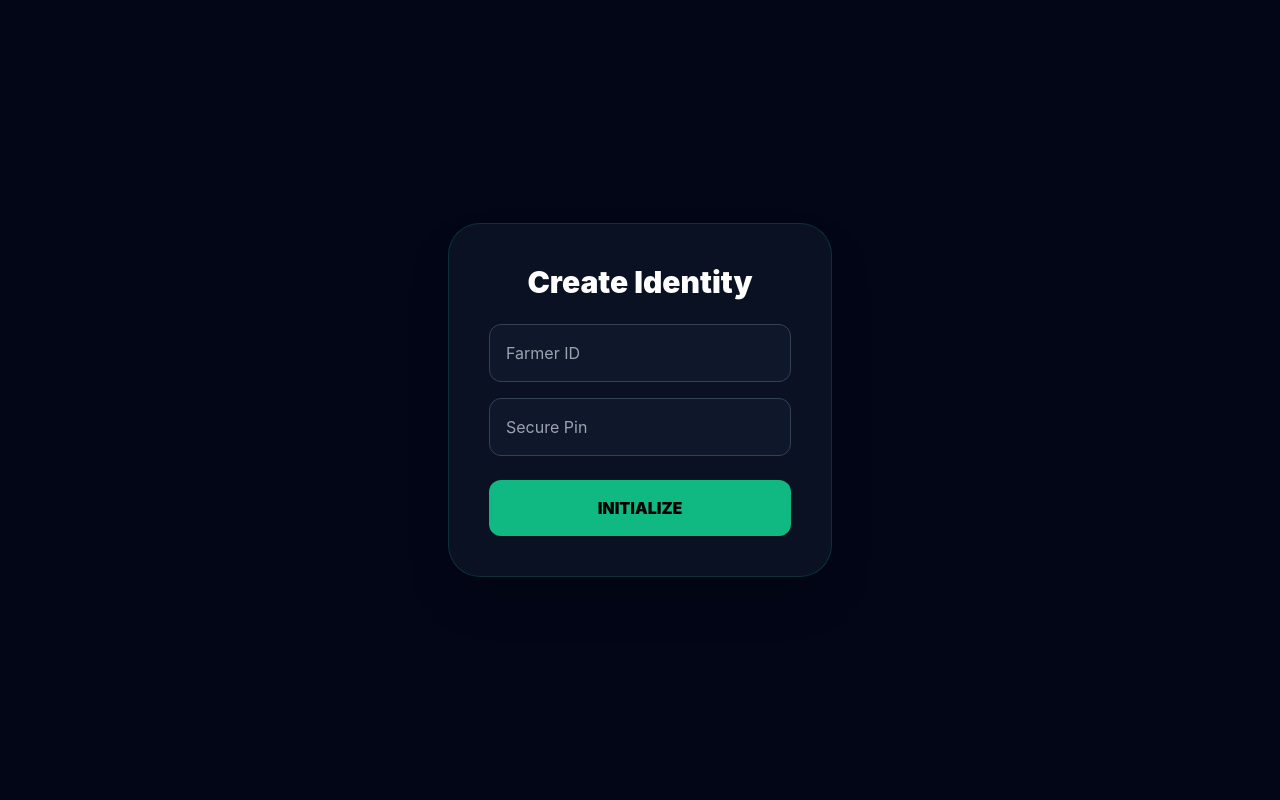
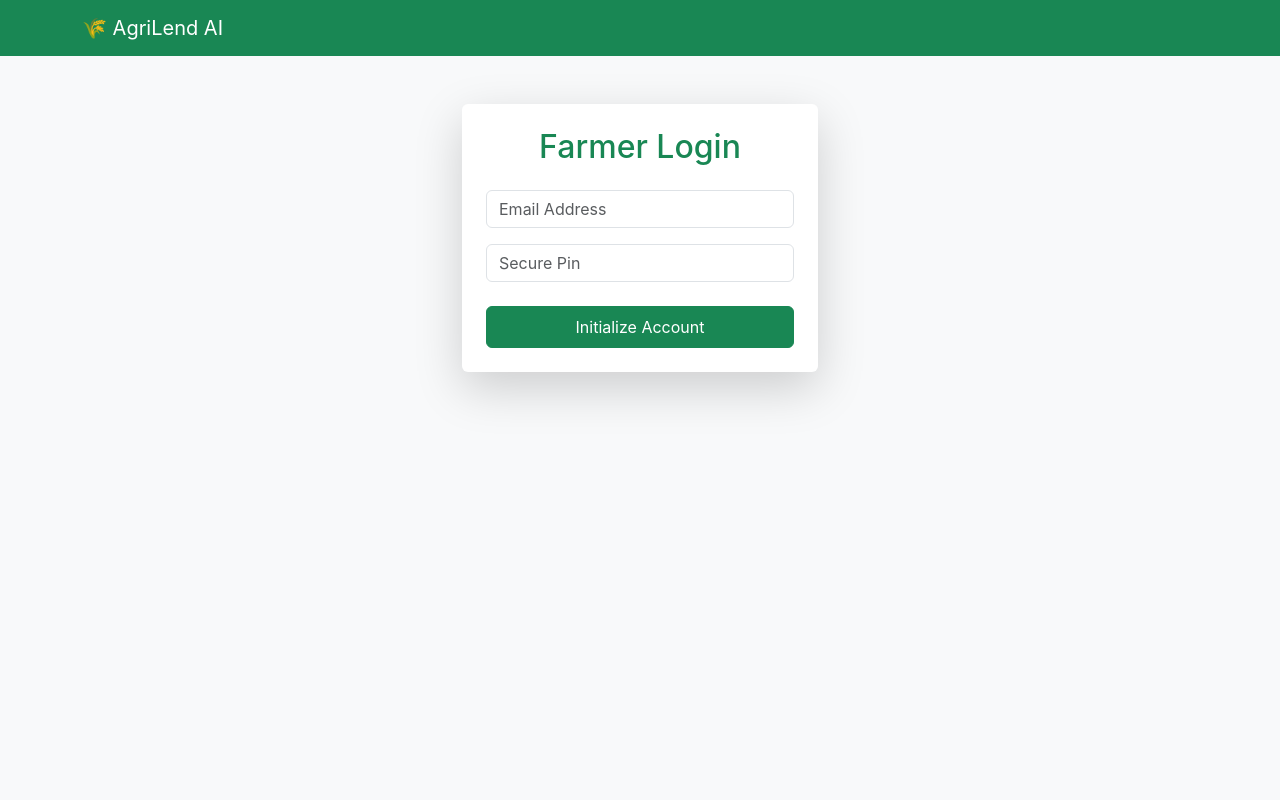
Before and after one commit to TM1476/AgriFin, a Flask app: page /register in a window 1280 px wide. Run offline with Flask 3, Linux system fonts and the light colour scheme; some libraries are stand-ins or nearby versions.

Commit message:
Update index.html

```diff
--- a/templates/index.html
+++ b/templates/index.html
@@ -1,58 +1,46 @@
 <!DOCTYPE html>
-<html lang="en">
+<html>
 <head>
-    <meta charset="UTF-8">
-    <meta name="viewport" content="width=device-width, initial-scale=1.0">
-    <title>Agri-Fin | Register</title>
-    <script src="https://cdn.tailwindcss.com"></script>
-    <link rel="stylesheet" href="/static/css/style.css">
-
+    <title>Farmer Login | AgriFin AI</title>
+    <link rel="stylesheet" href="https://cdn.jsdelivr.net/npm/bootstrap@5.3.2/dist/css/bootstrap.min.css">
+    <link rel="stylesheet" href="{{ url_for('static', filename='css/style.css') }}">
     <script src="https://www.gstatic.com/firebasejs/10.7.1/firebase-app-compat.js"></script>
     <script src="https://www.gstatic.com/firebasejs/10.7.1/firebase-auth-compat.js"></script>
 </head>
-<body class="flex items-center justify-center min-h-screen">
-    <div class="glass p-10 w-96 text-center shadow-2xl">
-        <h1 class="text-3xl font-black mb-6">Create Identity</h1>
-        <input type="email" id="email" placeholder="Farmer ID" class="w-full p-4 mb-4 bg-slate-900 border border-slate-700 rounded-xl outline-none focus:border-emerald-500 text-white">
-        <input type="password" id="pass" placeholder="Secure Pin" class="w-full p-4 mb-6 bg-slate-900 border border-slate-700 rounded-xl outline-none focus:border-emerald-500 text-white">
+<body class="bg-light">
+    <nav class="navbar navbar-dark bg-success mb-5">
+        <div class="container"><a class="navbar-brand" href="/">🌾 AgriLend AI</a></div>
+    </nav>
 
-        <button onclick="handleReg()" class="w-full py-4 bg-emerald-500 text-black font-black rounded-xl uppercase hover:bg-emerald-400 transition-all">INITIALIZE</button>
+    <div class="container">
+        <div class="row justify-content-center">
+            <div class="col-md-4">
+                <div class="card shadow-lg border-0 p-4">
+                    <h2 class="text-center text-success mb-4">Farmer Login</h2>
+                    <input type="email" id="email" placeholder="Email Address" class="form-control mb-3">
+                    <input type="password" id="pass" placeholder="Secure Pin" class="form-control mb-4">
+                    <button onclick="handleReg()" class="btn btn-success w-full py-2 font-bold uppercase">Initialize Account</button>
+                </div>
+            </div>
+        </div>
     </div>
 
     <script>
-        // 1. Your Actual Firebase Config
         const firebaseConfig = {
             apiKey: "AIzaSyB_WZL5Lb-vAvQfAyOlReoQAo4blsi5T3k",
             authDomain: "agrifin-1b173.firebaseapp.com",
             projectId: "agrifin-1b173",
             storageBucket: "agrifin-1b173.firebasestorage.app",
             messagingSenderId: "778654496149",
-            appId: "1:778654496149:web:8252db245c5b52561ab29c",
-            measurementId: "G-YR9YB0GJPV"
+            appId: "1:778654496149:web:8252db245c5b52561ab29c"
         };
-
-        // 2. Initialize Firebase (Compat Style)
         firebase.initializeApp(firebaseConfig);
-
-        // 3. Registration Logic
         function handleReg() {
             const e = document.getElementById('email').value;
             const p = document.getElementById('pass').value;
-
-            // Basic validation
-            if(!e || !p) {
-                alert("Please fill in both fields");
-                return;
-            }
-
             firebase.auth().createUserWithEmailAndPassword(e, p)
-                .then((userCredential) => {
-                    console.log("Registered:", userCredential.user);
-                    window.location.href = "/home";
-                })
-                .catch((error) => {
-                    alert(error.message);
-                });
+                .then(() => window.location.href = "/onboarding")
+                .catch(err => alert(err.message));
         }
     </script>
 </body>
```
